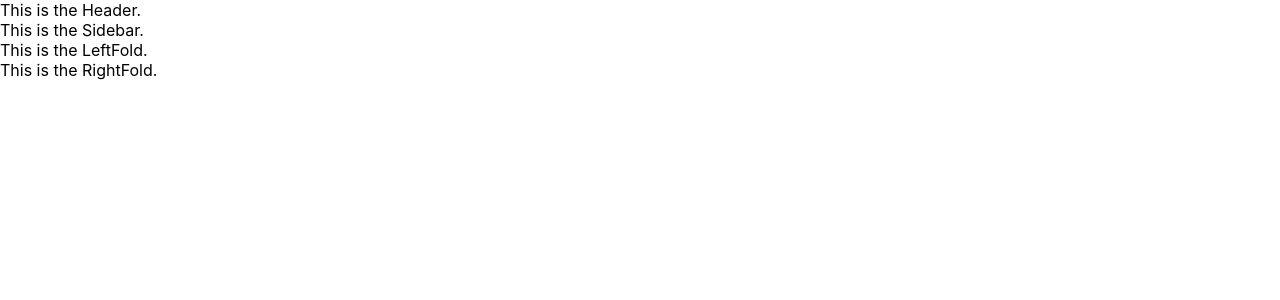
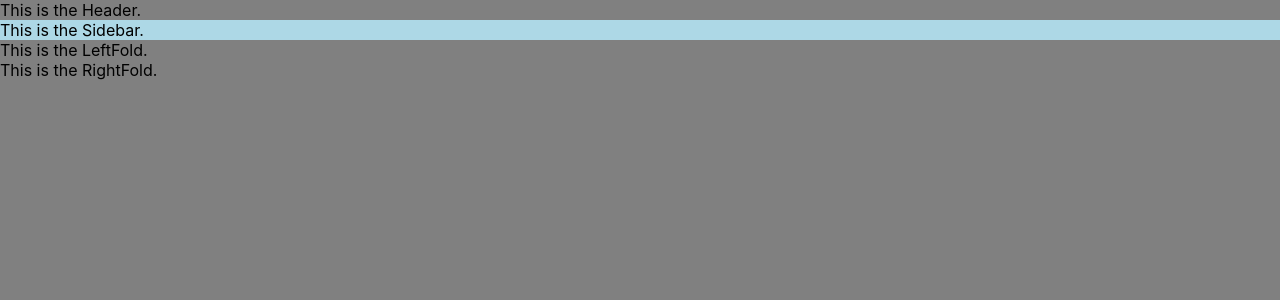
Before and after one commit to learningreac/teams_clone, a React (Create React App) app: page / in a window 1280 px wide. Shown: the top 300 px of the page. Built offline with nearby package versions, Linux system fonts and the light colour scheme.

Commit message:
add css for the layout

```diff
--- a/src/components/calls/calls.css
+++ b/src/components/calls/calls.css
@@ -0,0 +1,29 @@
+.calls-container{
+    width:100%;
+    height: 100vh;
+    background-color: gray;
+}
+
+.calls-body{
+    display: flex;
+    width:100%;
+    flex:1;
+    height:94%;
+    background-color: white;
+}
+
+.calls-sidebar{
+   display: flex;
+   flex:1;
+   background-color: lightblue;
+}
+
+.calls-leftFold{
+    display: flex;
+    flex:3;
+}
+
+.calls-rightFold{
+    display: flex;
+    flex:11;
+}
--- a/src/components/calls/index.js
+++ b/src/components/calls/index.js
@@ -3,18 +3,19 @@ import Sidebar from "../common/sidebar";
 import LeftFold from "./left-fold/index";
 import RightFold from "./right-fold";
 
+import "./calls.css"
 const Calls = () => {
     return (
-        <div>
+        <div className="calls-container">
             <Header />
-            <div>
-                <div>
+            <div className="call-body">
+                <div className="calls-sidebar">
                     <Sidebar />
                 </div>
-                <div>
+                <div className="calls-leftFold">
                     <LeftFold />
                 </div>
-                <div>
+                <div className="calls-rightFold">
                     <RightFold />
                 </div>
             </div>
```
